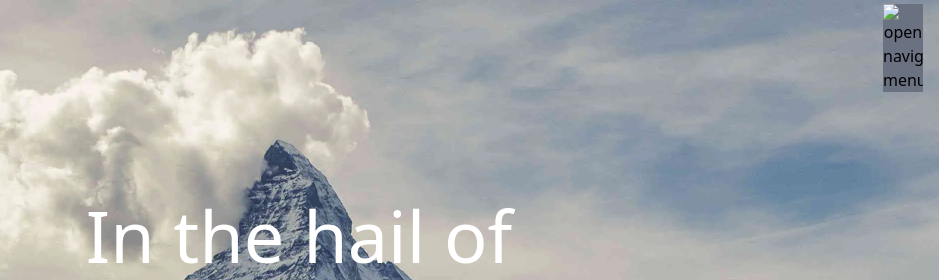
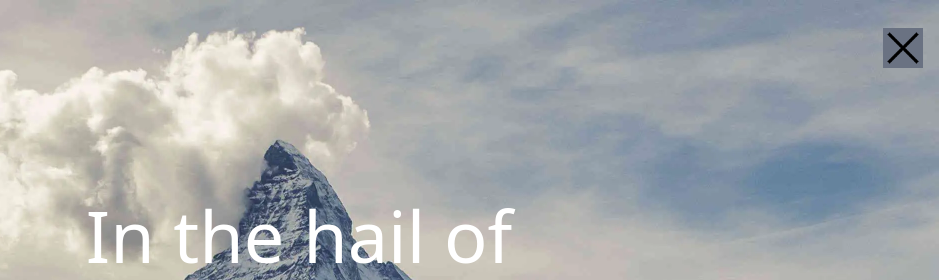
Before and after one commit to Mikat63/the_mountain, a website: page index.html in a window 1280 px wide. Both pictures are taken after a click on the button "open navigation menu". Shown: the top 280 px of the page, 341-1280 px from the left. Drawn offline with Linux system fonts and the light colour scheme.

Commit message:
correction : closed img change

```diff
--- a/index.html
+++ b/index.html
@@ -81,7 +81,7 @@
         />
         <img
           class="icon_menu hidden"
-          src="images/close-btn.png"
+          src="images/fermer.png"
           alt="open navigation menu"
         />
       </button>
```
Also changed, not shown: images/fermer.png (added), main.js (line endings or trailing spaces), style.css.
